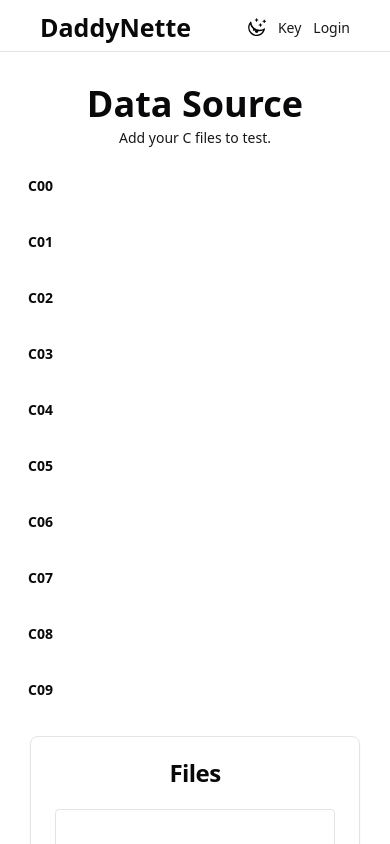
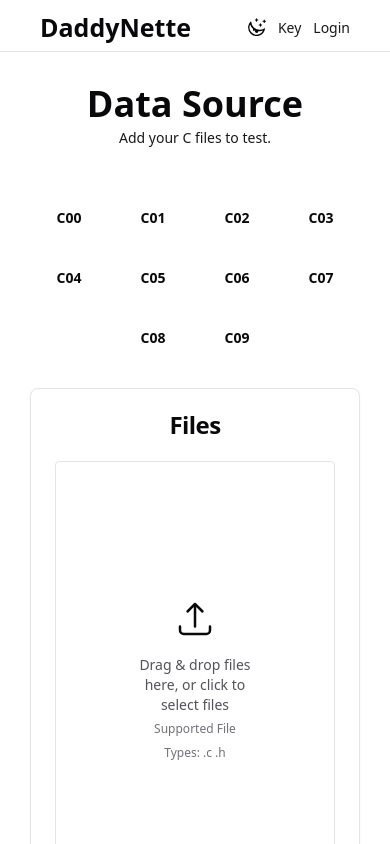
Before and after one commit to zakaria-jaddad/Daddynette, a React (Vite) app: page / in a window 390 px wide. Shown: the top 844 px of the page. Built offline with nearby package versions, Linux system fonts and the light colour scheme.

Commit message:
Add: Chnged responsive UI, Form validation

```diff
--- a/src/components/Main/Main.tsx
+++ b/src/components/Main/Main.tsx
@@ -11,11 +11,37 @@ import { useSelector, useDispatch } from "react-redux";
 import { RootState } from "@/app/store";
 import { choseDay } from "@/app/features/days/daysSlice";
 
+const validDay = (days: Day[]) => {
+  const selectedDaysList = days.filter((day) => day.isOpened === true);
+  if (selectedDaysList.length === 1) return true;
+  return false;
+};
+
 const Main = () => {
   const dispatch = useDispatch();
   const [dragActive, setDragActive] = useState(false);
   const [filesList, setFilesList] = useState<File[]>([]);
   const { days } = useSelector((state: RootState) => state.days);
+
+  // handleFormSubmit
+  /*
+   *
+   * handleFormSubmit:
+   * - checks if there are files in the list.
+   * - checks if a day got selected.
+   *
+   */
+  const handleFormSubmit = (e: Event) => {
+    e.preventDefault();
+
+    if (filesList.length === 0) toast.warning("Add files");
+    else if (!validDay(days)) toast.warning("Select a day");
+    else {
+      console.log("Request to server sent...");
+      /////
+      console.log("got a response.");
+    }
+  };
 
   // handleDrag
   const handleDrag = (e: DragEvent) => {
@@ -70,11 +96,12 @@ const Main = () => {
       <Landing />
 
       {/* main */}
-      <main className="flex gap-4 flex-row flex-wrap w-full">
-        <aside className="px-5 lg:w-[200px] w-full mt-[-20px]">
+      <main className="flex gap-5 flex-row flex-wrap w-full pt-8">
+        <aside className="lg:pl-5 lg:w-[200px] w-full mt-[-20px] flex justify-center gap-1 flex-row flex-wrap lg:block">
           {days.map((day: Day, index: number) => {
             return (
               <div
+                className="min-w-20"
                 key={index}
                 onClick={() => {
                   dispatch(choseDay(day.name));
@@ -103,7 +130,7 @@ const Main = () => {
                     onDragLeave={handleDrag}
                     onDragOver={handleDrag}
                     onDrop={handleDrop}
-                    onSubmit={(e) => e.preventDefault()}
+                    onSubmit={handleFormSubmit}
                   >
                     <div className="h-full flex flex-col flex-wrap gap-2">
                       <div
@@ -197,6 +224,7 @@ const Main = () => {
                       <div className="flex flex-col sm:flex-row w-full gap-3">
                         <div className="flex-1">
                           <Button
+                            type="reset"
                             className="w-full"
                             onClick={() => {
                               setFilesList([]);
@@ -206,7 +234,9 @@ const Main = () => {
                           </Button>
                         </div>
                         <div className="flex-1">
-                          <Button className="w-full">Start Blending</Button>
+                          <Button className="w-full" type="submit">
+                            Start Blending
+                          </Button>
                         </div>
                       </div>
                     </div>
--- a/src/components/Main/components/DayItem.tsx
+++ b/src/components/Main/components/DayItem.tsx
@@ -16,10 +16,10 @@ const DayItem: React.FC<TreeViewItemProps> = ({ day, index }) => {
       <AccordionItem
         value={`${index}`}
         key={index}
-        className="border-none px-2"
+        className="w-full border-none px-2"
       >
         <AccordionTrigger
-          className={`${day.isOpened ? "pl-3 bg-muted text-violet-600" : ""} pr-1 hover:pl-3 mb-1 rounded-lg hover:bg-muted hover:text-violet-600 hover:no-underline transition-[padding] duration-150 font-semibold`}
+          className={`${day.isOpened ? "lg:pl-3 bg-muted text-violet-600" : ""} lg:hover:pl-3 lg:block flex justify-center items-center mb-1 rounded-lg hover:bg-muted hover:text-violet-600 hover:no-underline transition-[padding] duration-150 font-semibold`}
         >
           {day.name}
         </AccordionTrigger>
```
